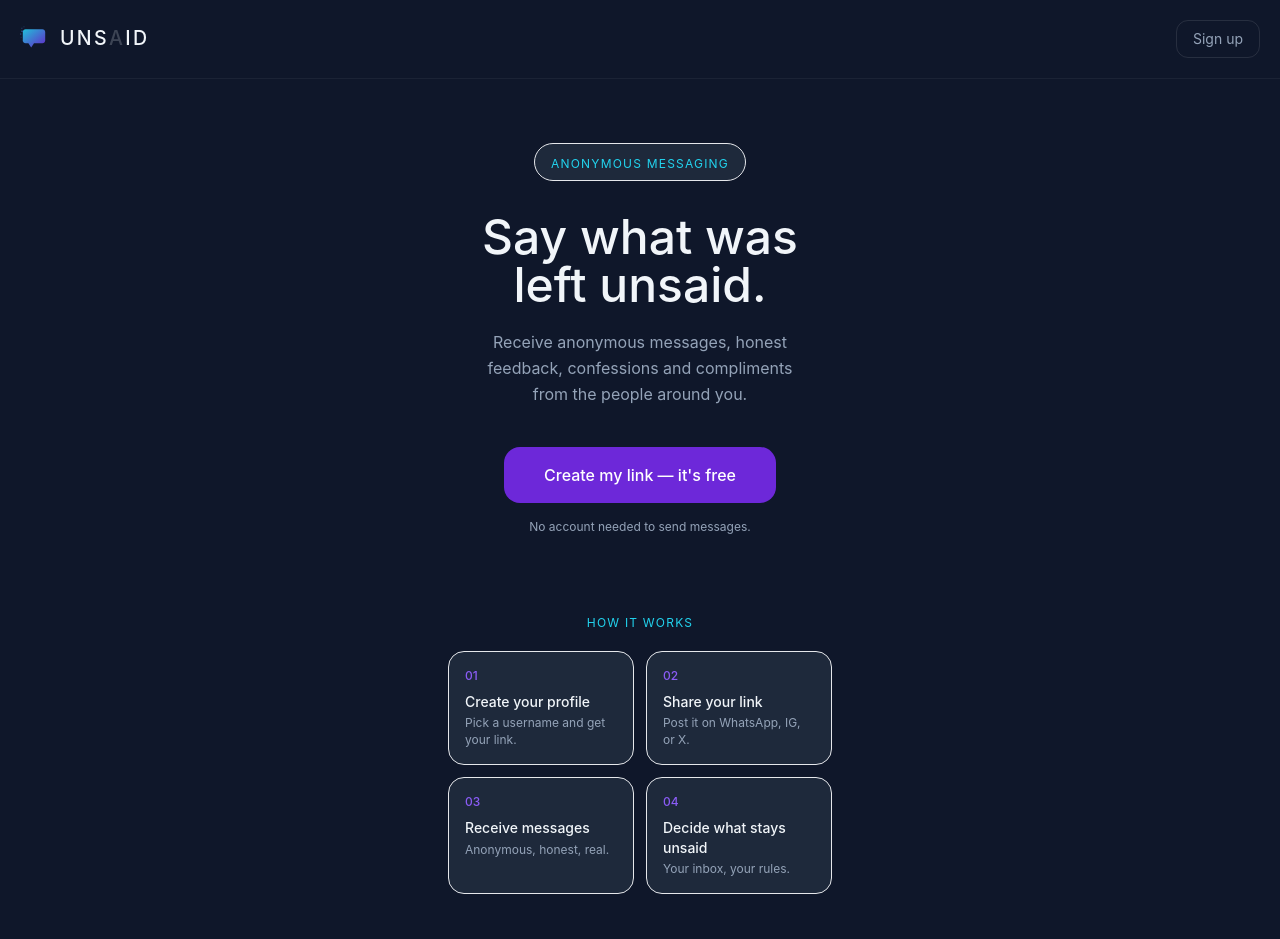
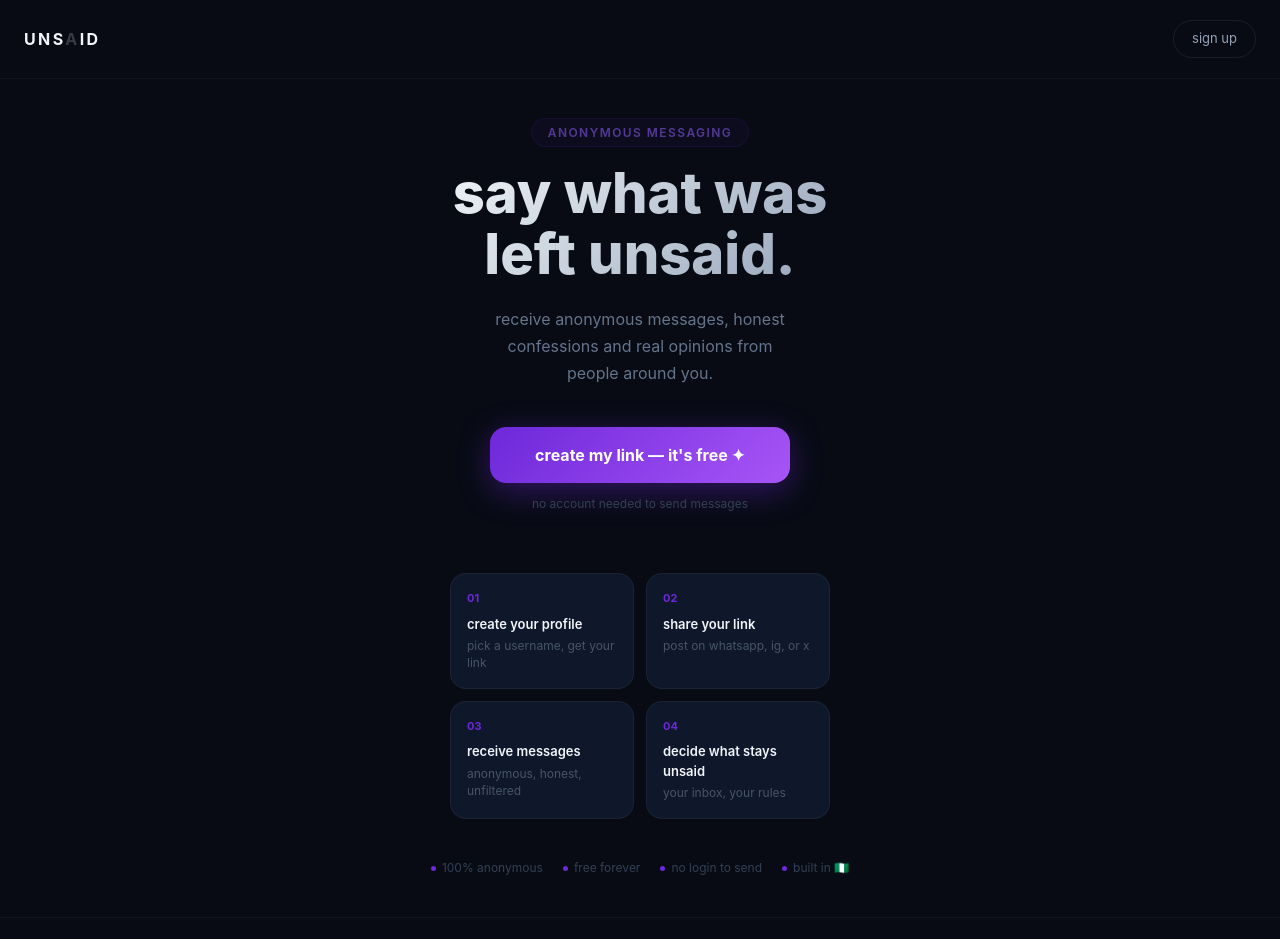
Before and after one commit to kaeyy002/unsaid, a Next.js app: page / in a window 1280 px wide. Shown: the top 939 px of the page. Built offline with nearby package versions, Linux system fonts and the light colour scheme.

Commit message:
Update page.tsx

```diff
--- a/app/page.tsx
+++ b/app/page.tsx
@@ -1,36 +1,16 @@
 'use client'
 import { useState } from 'react'
 import { useRouter } from 'next/navigation'
-import { supabase } from '@/lib/supabase'
+import { createClient } from '@supabase/supabase-js'
 
-function UnsaidLogo({ size = 32 }: { size?: number }) {
-  return (
-    <div className="flex items-center gap-3">
-      <svg width={size} height={size} viewBox="0 0 40 40" fill="none">
-        <defs>
-          <linearGradient id="bubbleGrad" x1="0%" y1="0%" x2="100%" y2="100%">
-            <stop offset="0%" stopColor="#22D3EE" />
-            <stop offset="100%" stopColor="#6D28D9" />
-          </linearGradient>
-        </defs>
-        <path d="M8 6C5.8 6 4 7.8 4 10V22C4 24.2 5.8 26 8 26H12L16 32L20 26H32C34.2 26 36 24.2 36 22V10C36 7.8 34.2 6 32 6H8Z" fill="url(#bubbleGrad)" opacity="0.9"/>
-        <rect x="2" y="8" width="2" height="2" fill="url(#bubbleGrad)" opacity="0.6"/>
-        <rect x="0" y="12" width="2" height="2" fill="url(#bubbleGrad)" opacity="0.35"/>
-        <rect x="1" y="17" width="1.5" height="1.5" fill="url(#bubbleGrad)" opacity="0.2"/>
-        <rect x="3" y="22" width="1.5" height="1.5" fill="url(#bubbleGrad)" opacity="0.12"/>
-        <rect x="2" y="4" width="1.5" height="1.5" fill="url(#bubbleGrad)" opacity="0.4"/>
-        <rect x="5" y="2" width="1.5" height="1.5" fill="url(#bubbleGrad)" opacity="0.25"/>
-      </svg>
-      <span style={{ fontSize: size * 0.7, fontWeight: 500, letterSpacing: '0.12em', color: '#F1F5F9', textTransform: 'uppercase' as const }}>
-        UNS<span style={{ opacity: 0.2 }}>A</span>ID
-      </span>
-    </div>
+const supabase = createClient(
+  'https://ygqqwmjhhdgnhvjtnfjk.supabase.co',
+  'sb_publishable_qkoegnjQO-rGlFNbU6xchw_noLWt-uy'
 )
-}
 
 export default function Home() {
   const router = useRouter()
-  const [step, setStep] = useState<'landing' | 'signup'>('landing')
+  const [step, setStep] = useState('landing')
   const [username, setUsername] = useState('')
   const [displayName, setDisplayName] = useState('')
   const [loading, setLoading] = useState(false)
@@ -41,109 +21,107 @@
     setLoading(true)
     setError('')
     const slug = username.toLowerCase().replace(/[^a-z0-9_]/g, '')
-    const { error: err } = await supabase
-      .from('profiles')
-      .insert({ username: slug, display_name: displayName.trim() })
+    const { error: err } = await supabase.from('profiles').insert({ username: slug, display_name: displayName.trim() })
     if (err) {
-      setError(err.code === '23505' ? 'That username is taken. Try another.' : 'Something went wrong.')
+      setError(err.code === '23505' ? 'that username is taken. try another.' : `error: ${err.message}`)
       setLoading(false)
       return
     }
     router.push(`/inbox?username=${slug}`)
   }
 
-  if (step === 'signup') {
-    return (
-      <main className="min-h-screen flex flex-col items-center justify-center px-5">
-        <div className="w-full max-w-sm">
-          <div className="mb-8"><UnsaidLogo size={28} /></div>
-          <button onClick={() => setStep('landing')} className="text-muted text-sm mb-6 flex items-center gap-2 hover:text-text-main transition-colors">
-            ← back
-          </button>
-          <p className="text-xs tracking-widest text-cyan uppercase mb-2">Create your profile</p>
-          <h1 className="text-2xl font-medium text-text-main mb-8">Pick your username.</h1>
-          <div className="space-y-4">
-            <div>
-              <label className="text-xs text-muted mb-2 block">Display name</label>
+  if (step === 'signup') return (
+    <main style={{minHeight:'100vh',background:'#080B14',color:'#F1F5F9',fontFamily:'Inter,sans-serif',display:'flex',alignItems:'center',justifyContent:'center',padding:'20px'}}>
+      <style>{`input:focus{border-color:rgba(109,40,217,0.6)!important;box-shadow:0 0 0 3px rgba(109,40,217,0.1)!important;outline:none}`}</style>
+      <div style={{width:'100%',maxWidth:'380px'}}>
+        <button onClick={() => setStep('landing')} style={{background:'none',border:'none',color:'#64748B',cursor:'pointer',fontSize:'14px',marginBottom:'32px',fontFamily:'Inter,sans-serif',display:'flex',alignItems:'center',gap:'6px'}}>← back</button>
+        <p style={{fontSize:'11px',color:'#8B5CF6',fontWeight:600,textTransform:'uppercase',letterSpacing:'0.1em',marginBottom:'8px'}}>create your profile</p>
+        <h1 style={{fontSize:'26px',fontWeight:700,marginBottom:'32px',lineHeight:1.2}}>pick your username.</h1>
+
+        <div style={{marginBottom:'16px'}}>
+          <label style={{fontSize:'12px',color:'#64748B',marginBottom:'8px',display:'block'}}>your name</label>
           <input type="text" value={displayName} onChange={e => setDisplayName(e.target.value)} placeholder="Ikenna"
-                className="w-full bg-surface border border-white/10 rounded-xl px-4 py-3 text-text-main text-base focus:border-purple transition-colors" />
+            style={{width:'100%',background:'#0F172A',border:'1px solid rgba(255,255,255,0.08)',borderRadius:'12px',padding:'13px 16px',fontSize:'15px',color:'#F1F5F9',fontFamily:'Inter,sans-serif',boxSizing:'border-box',transition:'all 0.2s'}}/>
         </div>
-            <div>
-              <label className="text-xs text-muted mb-2 block">Username</label>
-              <div className="flex items-center bg-surface border border-white/10 rounded-xl px-4 py-3 focus-within:border-purple transition-colors">
-                <span className="text-muted text-sm mr-1">unsaid.app/</span>
-                <input type="text" value={username}
-                  onChange={e => setUsername(e.target.value.toLowerCase().replace(/[^a-z0-9_]/g, ''))}
-                  placeholder="ikenna" className="flex-1 bg-transparent text-text-main text-base" />
+        <div style={{marginBottom:'16px'}}>
+          <label style={{fontSize:'12px',color:'#64748B',marginBottom:'8px',display:'block'}}>username</label>
+          <div style={{display:'flex',alignItems:'center',background:'#0F172A',border:'1px solid rgba(255,255,255,0.08)',borderRadius:'12px',padding:'13px 16px',transition:'all 0.2s'}}>
+            <span style={{color:'#475569',fontSize:'14px',marginRight:'4px',whiteSpace:'nowrap'}}>unsaid.app/</span>
+            <input type="text" value={username} onChange={e => setUsername(e.target.value.toLowerCase().replace(/[^a-z0-9_]/g,''))}
+              placeholder="ikenna"
+              style={{flex:1,background:'transparent',border:'none',color:'#F1F5F9',fontSize:'15px',fontFamily:'Inter,sans-serif',outline:'none'}}/>
           </div>
         </div>
-            {error && <p className="text-red-400 text-sm">{error}</p>}
-            <button onClick={createProfile} disabled={loading || !username || !displayName}
-              className="w-full bg-purple hover:bg-purple-light disabled:opacity-40 disabled:cursor-not-allowed text-white rounded-xl py-3.5 text-base font-medium transition-colors">
-              {loading ? 'Creating...' : 'Create my link →'}
+        {error && <p style={{color:'#F87171',fontSize:'13px',marginBottom:'12px',background:'rgba(239,68,68,0.1)',padding:'10px 14px',borderRadius:'10px'}}>{error}</p>}
+        <button onClick={createProfile} disabled={loading||!username||!displayName}
+          style={{width:'100%',padding:'15px',background:loading||!username||!displayName?'#1E293B':'linear-gradient(135deg,#6D28D9,#A855F7)',color:loading||!username||!displayName?'#475569':'#fff',border:'none',borderRadius:'14px',fontSize:'15px',fontWeight:600,cursor:loading||!username||!displayName?'not-allowed':'pointer',fontFamily:'Inter,sans-serif',marginTop:'8px',transition:'all 0.2s'}}>
+          {loading ? 'creating...' : 'create my link →'}
         </button>
-          </div>
-          <p className="text-xs text-muted text-center mt-8">Made in Nigeria 🇳🇬 · Crafted by <span className="text-purple-light">Ikenna Ugwulor</span></p>
+        <p style={{fontSize:'11px',color:'#334155',textAlign:'center',marginTop:'24px'}}>made in nigeria 🇳🇬 · crafted by ikenna ugwulor</p>
       </div>
     </main>
   )
-  }
 
   return (
-    <main className="min-h-screen flex flex-col">
-      <nav className="flex items-center justify-between px-5 py-5 border-b border-white/5">
-        <UnsaidLogo size={28} />
+    <main style={{minHeight:'100vh',background:'#080B14',color:'#F1F5F9',fontFamily:'Inter,sans-serif',display:'flex',flexDirection:'column'}}>
+      <style>{`
+        @keyframes slideUp{from{opacity:0;transform:translateY(30px)}to{opacity:1;transform:translateY(0)}}
+        @keyframes glow{0%,100%{opacity:0.5}50%{opacity:1}}
+      `}</style>
+
+      <nav style={{display:'flex',alignItems:'center',justifyContent:'space-between',padding:'20px 24px',borderBottom:'1px solid rgba(255,255,255,0.04)'}}>
+        <span style={{fontSize:'16px',fontWeight:700,letterSpacing:'0.15em'}}>UNS<span style={{opacity:0.2}}>A</span>ID</span>
         <button onClick={() => setStep('signup')}
-          className="text-sm text-muted hover:text-text-main transition-colors border border-white/10 rounded-xl px-4 py-2 hover:border-white/20">
-          Sign up
+          style={{background:'transparent',color:'#94A3B8',border:'1px solid rgba(255,255,255,0.08)',borderRadius:'20px',padding:'8px 18px',fontSize:'13px',cursor:'pointer',fontFamily:'Inter,sans-serif'}}>
+          sign up
         </button>
       </nav>
 
-      <div className="flex-1 flex flex-col items-center justify-center px-5 text-center py-16">
-        <div className="inline-block bg-surface border border-white/8 rounded-full px-4 py-1.5 mb-8">
-          <span className="text-xs text-cyan tracking-widest uppercase">Anonymous messaging</span>
+      <div style={{flex:1,display:'flex',flexDirection:'column',alignItems:'center',justifyContent:'center',padding:'40px 24px',textAlign:'center'}}>
+        <div style={{marginBottom:'20px',animation:'glow 3s ease-in-out infinite'}}>
+          <span style={{fontSize:'12px',color:'#8B5CF6',fontWeight:600,textTransform:'uppercase',letterSpacing:'0.12em',background:'rgba(109,40,217,0.1)',border:'1px solid rgba(109,40,217,0.2)',padding:'6px 16px',borderRadius:'20px'}}>
+            anonymous messaging
+          </span>
         </div>
-        <h1 className="text-4xl sm:text-5xl font-medium text-text-main leading-tight mb-5 max-w-sm">
-          Say what was<br />left unsaid.
+
+        <h1 style={{fontSize:'clamp(36px,8vw,56px)',fontWeight:800,lineHeight:1.1,marginBottom:'20px',maxWidth:'400px',animation:'slideUp 0.5s ease',background:'linear-gradient(135deg,#F1F5F9 0%,#94A3B8 100%)',WebkitBackgroundClip:'text',WebkitTextFillColor:'transparent'}}>
+          say what was left unsaid.
         </h1>
-        <p className="text-muted text-base leading-relaxed max-w-xs mb-10">
-          Receive anonymous messages, honest feedback, confessions and compliments from the people around you.
+
+        <p style={{color:'#64748B',fontSize:'16px',lineHeight:1.7,maxWidth:'300px',marginBottom:'40px',animation:'slideUp 0.6s ease'}}>
+          receive anonymous messages, honest confessions and real opinions from people around you.
         </p>
+
+        <div style={{display:'flex',flexDirection:'column',gap:'12px',width:'100%',maxWidth:'300px',animation:'slideUp 0.7s ease'}}>
           <button onClick={() => setStep('signup')}
-          className="bg-purple hover:bg-purple-light text-white rounded-2xl px-10 py-4 text-base font-medium transition-colors mb-4">
-          Create my link — it&apos;s free
+            style={{padding:'16px',background:'linear-gradient(135deg,#6D28D9,#A855F7)',color:'#fff',border:'none',borderRadius:'16px',fontSize:'16px',fontWeight:700,cursor:'pointer',fontFamily:'Inter,sans-serif',boxShadow:'0 8px 32px rgba(109,40,217,0.4)'}}>
+            create my link — it's free ✦
           </button>
-        <p className="text-xs text-muted">No account needed to send messages.</p>
+          <p style={{fontSize:'12px',color:'#334155'}}>no account needed to send messages</p>
+        </div>
 
-        <div className="mt-20 w-full max-w-sm text-left">
-          <p className="text-xs tracking-widest text-cyan uppercase mb-5 text-center">How it works</p>
-          <div className="grid grid-cols-2 gap-3">
-            {[
-              { n: '01', t: 'Create your profile', s: 'Pick a username and get your link.' },
-              { n: '02', t: 'Share your link', s: 'Post it on WhatsApp, IG, or X.' },
-              { n: '03', t: 'Receive messages', s: 'Anonymous, honest, real.' },
-              { n: '04', t: 'Decide what stays unsaid', s: 'Your inbox, your rules.' },
-            ].map(({ n, t, s }) => (
-              <div key={n} className="bg-surface border border-white/8 rounded-2xl p-4">
-                <div className="text-xs text-purple-light font-medium mb-2">{n}</div>
-                <div className="text-sm text-text-main font-medium leading-snug mb-1">{t}</div>
-                <div className="text-xs text-muted leading-snug">{s}</div>
+        <div style={{display:'grid',gridTemplateColumns:'repeat(2,1fr)',gap:'12px',marginTop:'60px',width:'100%',maxWidth:'380px',animation:'slideUp 0.8s ease'}}>
+          {[{n:'01',t:'create your profile',s:'pick a username, get your link'},{n:'02',t:'share your link',s:'post on whatsapp, ig, or x'},{n:'03',t:'receive messages',s:'anonymous, honest, unfiltered'},{n:'04',t:'decide what stays unsaid',s:'your inbox, your rules'}].map(({n,t,s}) => (
+            <div key={n} style={{background:'#0F172A',border:'1px solid rgba(255,255,255,0.05)',borderRadius:'16px',padding:'16px',textAlign:'left'}}>
+              <p style={{fontSize:'11px',color:'#6D28D9',fontWeight:700,marginBottom:'8px'}}>{n}</p>
+              <p style={{fontSize:'13px',fontWeight:600,marginBottom:'4px'}}>{t}</p>
+              <p style={{fontSize:'12px',color:'#475569',lineHeight:1.4}}>{s}</p>
             </div>
           ))}
         </div>
-        </div>
 
-        <div className="mt-12 flex items-center gap-6 flex-wrap justify-center">
-          {['Anonymous', 'Free forever', 'No login to send', 'Built in 🇳🇬'].map(f => (
-            <span key={f} className="text-xs text-muted flex items-center gap-1.5">
-              <span className="w-1 h-1 rounded-full bg-purple-light inline-block" />{f}
+        <div style={{display:'flex',gap:'20px',marginTop:'40px',flexWrap:'wrap',justifyContent:'center'}}>
+          {['100% anonymous','free forever','no login to send','built in 🇳🇬'].map(f => (
+            <span key={f} style={{fontSize:'12px',color:'#334155',display:'flex',alignItems:'center',gap:'6px'}}>
+              <span style={{width:'5px',height:'5px',borderRadius:'50%',background:'#6D28D9',display:'inline-block'}}/>
+              {f}
             </span>
           ))}
         </div>
       </div>
 
-      <footer className="py-6 text-center border-t border-white/5">
-        <p className="text-xs text-muted">Made in Nigeria 🇳🇬 · Crafted by <span className="text-purple-light">Ikenna Ugwulor</span></p>
+      <footer style={{padding:'20px',textAlign:'center',borderTop:'1px solid rgba(255,255,255,0.04)'}}>
+        <p style={{fontSize:'12px',color:'#1E293B'}}>made in nigeria 🇳🇬 · crafted by <span style={{color:'#6D28D9'}}>ikenna ugwulor</span></p>
       </footer>
     </main>
   )
```
Lines whose indentation alone changed are shown as unchanged.
